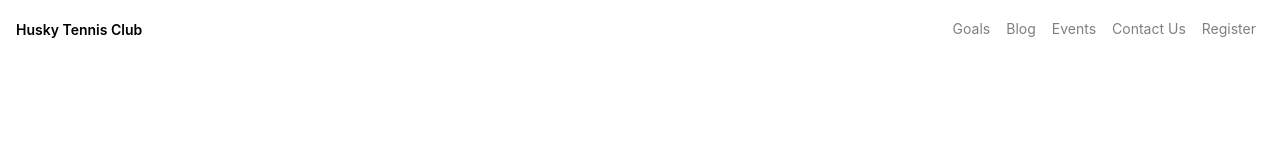
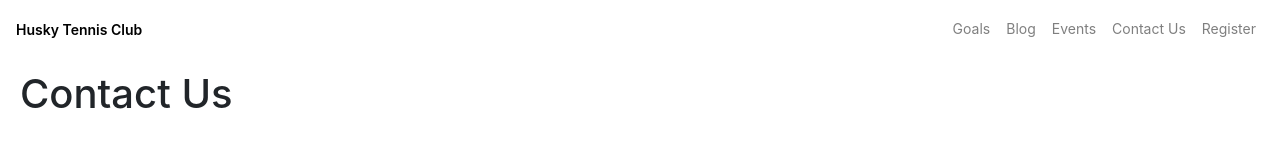
Before and after one commit to jlipschutz/husky-tennis-club, a Gatsby site: page /contact in a window 1280 px wide. Built offline with nearby package versions, Linux system fonts and the light colour scheme; Gatsby itself is replaced by a stand-in of ours.

Commit message:
Contact Us header

```diff
--- a/src/pages/contact.js
+++ b/src/pages/contact.js
@@ -8,11 +8,20 @@ const React = require("react");
 type Props = {};
 
 class Contact extends React.Component<Props> {
+  getStyle = () => {
+    return {
+      marginTop: '70px',
+      marginLeft: '20px'
+    }
+  }
   render(): React.Node {
     return (
       <div>
         <CustomNavbar selected="contact" />
-      </div>
+        <div style={this.getStyle()}>
+          <h1> Contact Us </h1>
+        </div>
+      </div >
     );
   }
 }
```
